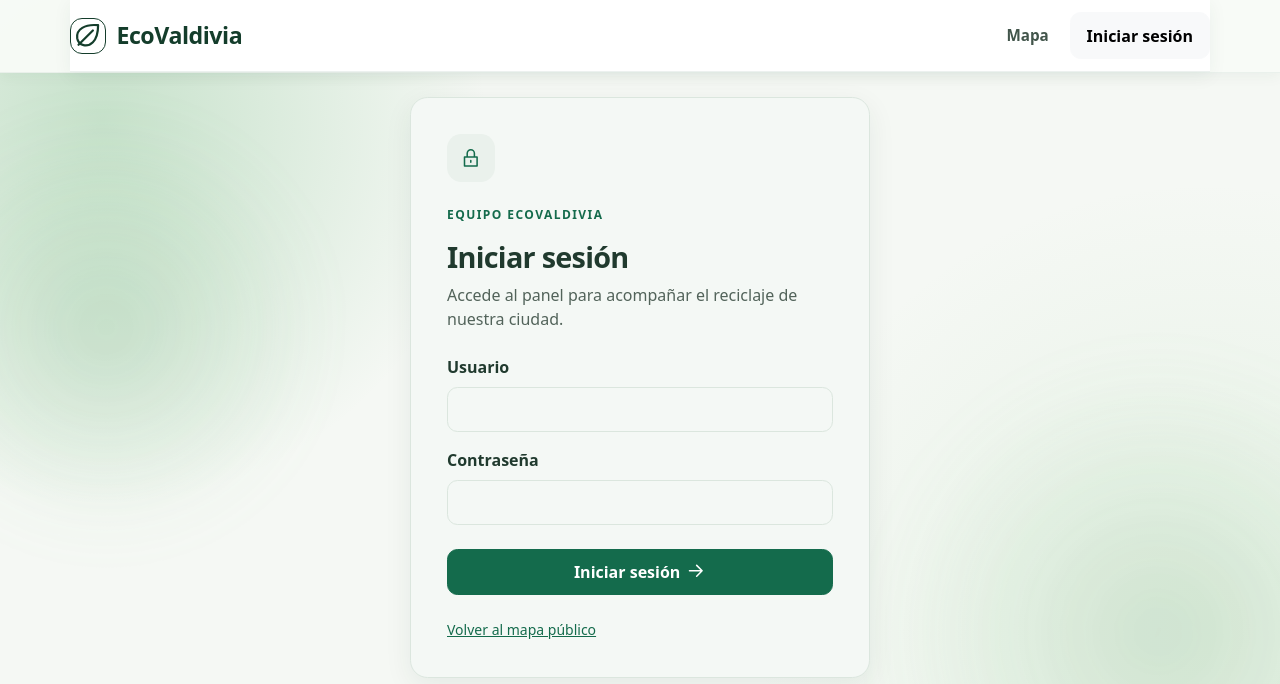
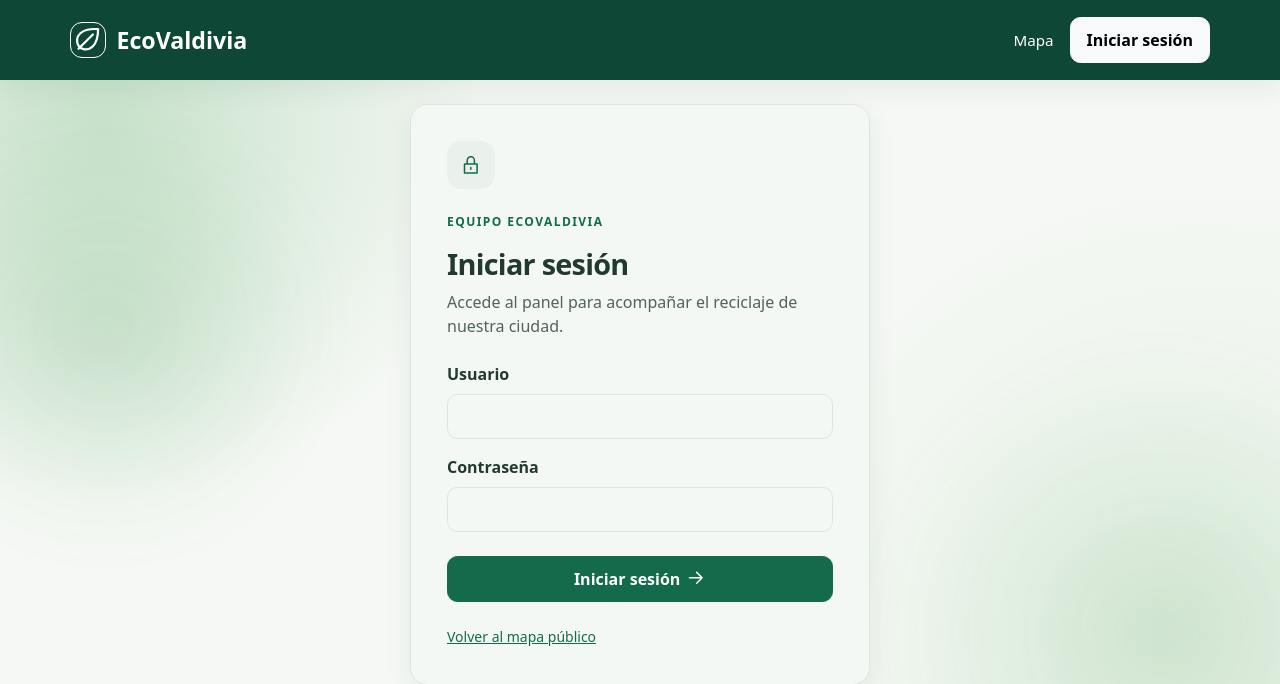
Before and after one commit to j-caster/ecovaldivia, a Flask app: a page that uses app/templates/base.html in a window 1280 px wide. Shown: the top 684 px of the page. Run offline with Flask 3, Linux system fonts and the light colour scheme.

Commit message:
Ajuste final de navbar y estilos visuales

```diff
--- a/app/static/css/style.css
+++ b/app/static/css/style.css
@@ -274,85 +274,6 @@ body.ecovaldvia-bg::after {
     }
 }
 
-/* =========================================================
-   Navbar estilo EcoValdivia moderno
-   ========================================================= */
-
-.navbar {
-    background: rgba(255, 255, 255, 0.96) !important;
-    border-bottom: 1px solid rgba(20, 80, 50, 0.08);
-    box-shadow: 0 4px 18px rgba(20, 70, 45, 0.06);
-    backdrop-filter: blur(12px);
-    -webkit-backdrop-filter: blur(12px);
-}
-
-.navbar .navbar-brand {
-    color: #143d2b !important;
-    font-weight: 800;
-    font-size: 1.45rem;
-    letter-spacing: -0.02em;
-}
-
-.navbar .nav-link {
-    color: #42554b !important;
-    font-weight: 600;
-    border-radius: 10px;
-    padding: 0.55rem 0.8rem !important;
-    transition:
-        color 0.2s ease,
-        background-color 0.2s ease;
-}
-
-.navbar .nav-link:hover,
-.navbar .nav-link:focus {
-    color: #117847 !important;
-    background: rgba(17, 120, 71, 0.08);
-}
-
-.navbar .nav-link.active {
-    color: #08743f !important;
-    background: rgba(17, 120, 71, 0.10);
-}
-
-.navbar .navbar-toggler {
-    border-color: rgba(20, 70, 45, 0.18);
-}
-
-.navbar .navbar-toggler:focus {
-    box-shadow: 0 0 0 0.2rem rgba(17, 120, 71, 0.15);
-}
-
-.navbar .btn-primary,
-.navbar .btn-success {
-    background: #087847;
-    border-color: #087847;
-    color: white;
-    border-radius: 10px;
-    font-weight: 700;
-    padding: 0.55rem 1rem;
-    box-shadow: 0 4px 12px rgba(8, 120, 71, 0.16);
-}
-
-.navbar .btn-primary:hover,
-.navbar .btn-success:hover {
-    background: #06683d;
-    border-color: #06683d;
-}
-
-
-/* Ajuste fino de la navbar */
-.site-header {
-    background: rgba(248, 251, 247, 0.96);
-    border-bottom: 1px solid rgba(20, 80, 50, 0.06);
-    box-shadow: 0 3px 14px rgba(20, 70, 45, 0.05);
-}
-
-.navbar {
-    min-height: 72px;
-    padding-top: 0.65rem;
-    padding-bottom: 0.65rem;
-}
-
 /* Acerca ligeramente el hero a la navbar */
 .app-main {
     padding-top: 1.5rem !important;
```
